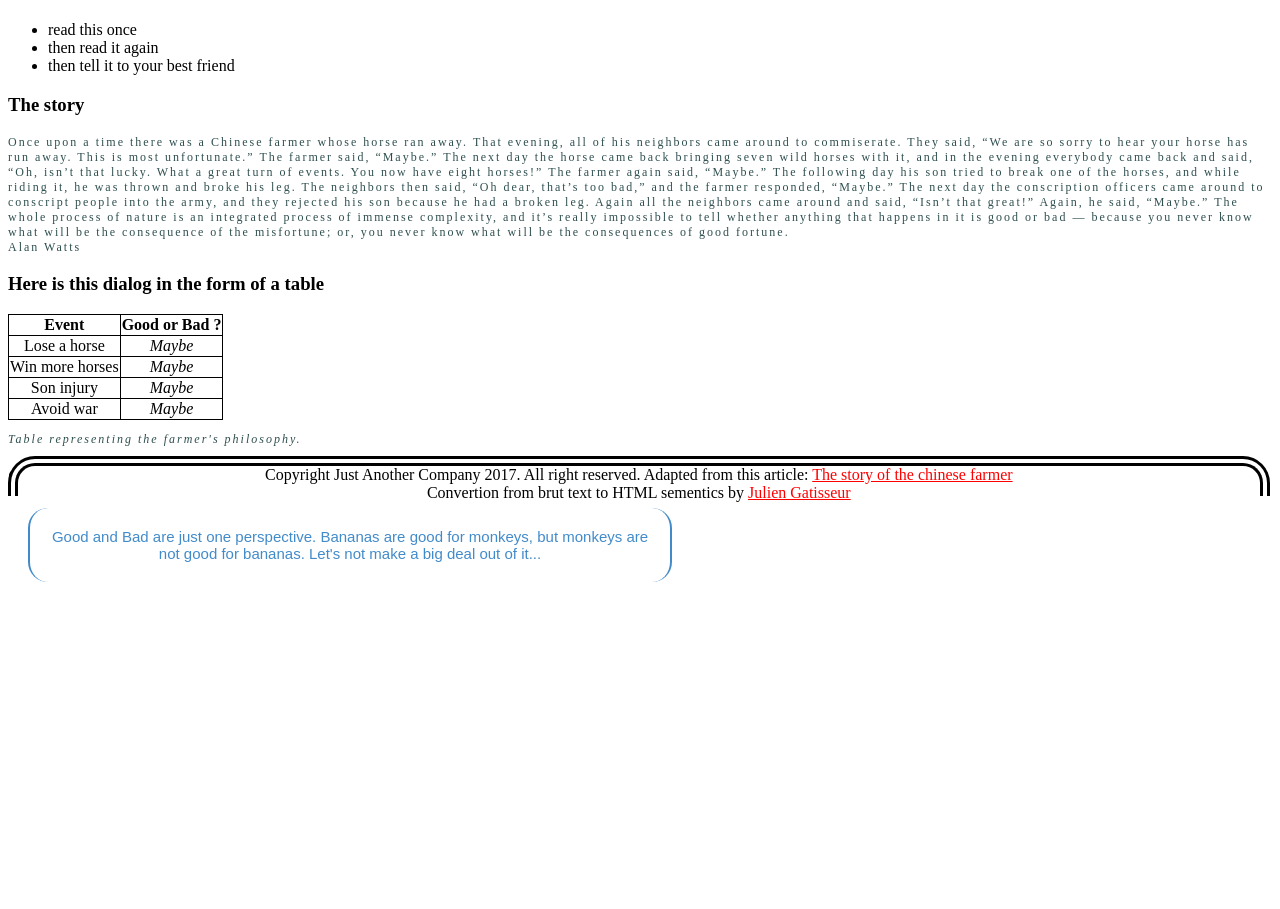
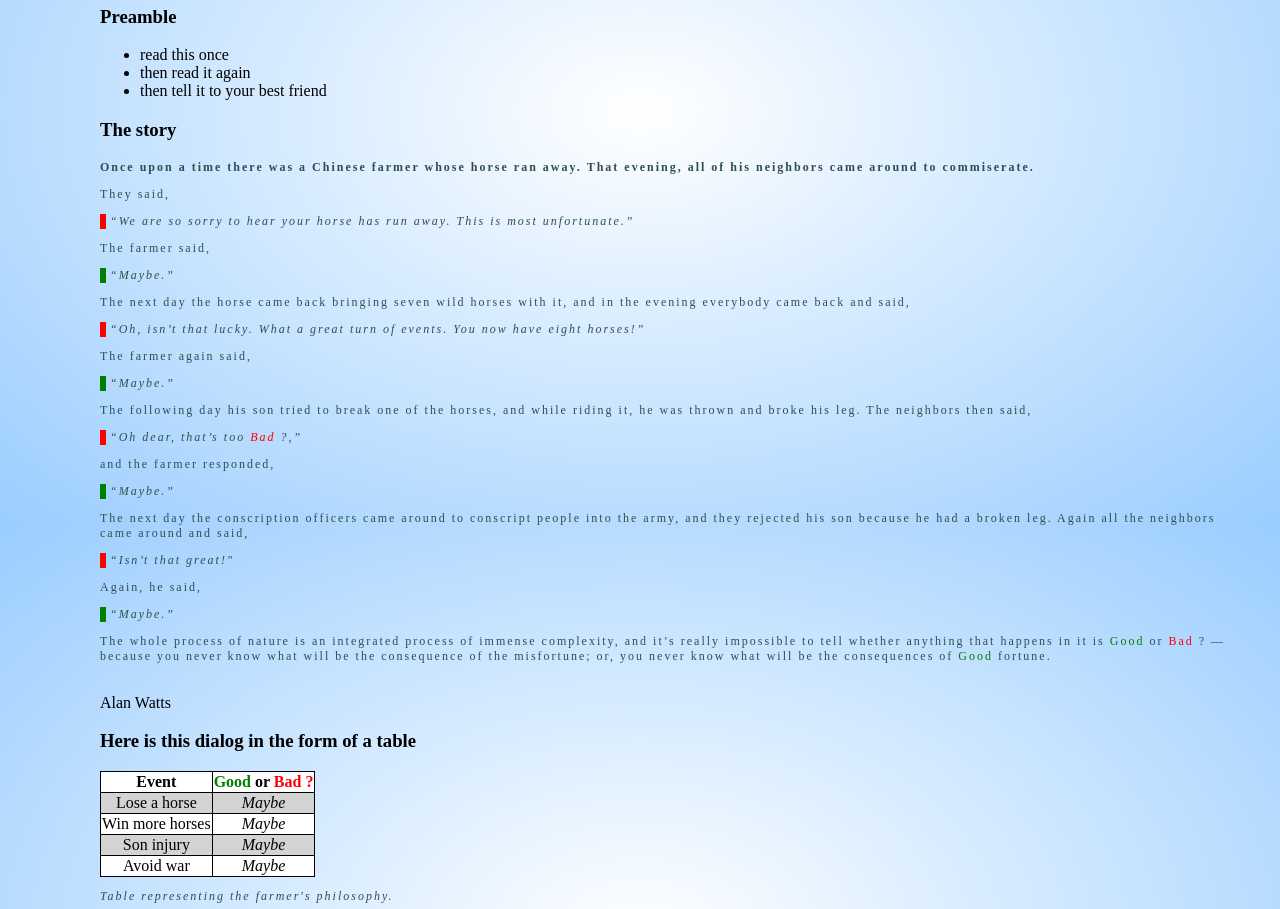
Before and after one commit to Saphido/progressive-enhancement, a plain HTML site: page index.html in a window 1280 px wide. Shown: the part 304-1213 px from the top of the page. Before the commit the page ends 974 px from the top, so only its background shows below. Drawn offline with Linux system fonts and the light colour scheme.

Commit message:
Adding content

```diff
--- a/css/style.css
+++ b/css/style.css
@@ -1,12 +1,21 @@
 body {
-   padding-bottom:60px;
+   height: 100vh;
+   width: 90%;
+   margin-left: 100px;
+   margin-right: 100px;
+   background: -webkit-radial-gradient(rgb(255, 255, 255), rgb(154, 205, 255));
+   background: radial-gradient(rgb(255, 255, 255), rgb(154, 205, 255));
+   background-size: 100% auto;
 }
 
 footer {
-   position:absolute;
+   position:relative;
+   width: 80%;
+   height: 40px;
    bottom: 0px;
-   width: 97%;
-   height: 30px;
+   margin-left: 60px;
+   margin-right: 60px;
+   margin-top: 40px;
    background:white;
    text-align: center;
    border-top: 10px double #000;
@@ -51,12 +60,14 @@ td {
  }
 
 blockquote {
-   max-width: 600px;
+   width: 50%;
    text-align: center;
-   margin: 20px;
-   padding: 20px;
+   margin-left: 300px;
+   margin-bottom: 80px;
+   margin-top: 80px;
+   padding: 30px;
    font-family: Arial,Helvetica Neue,Helvetica,sans-serif;
-   font-size: 15px;
+   font-size: 160%;
    color: #428bca;
    border-left: 2px solid #428bca;
    border-top-left-radius: 20px;
@@ -64,8 +75,48 @@ blockquote {
    border-right: 2px solid #428bca;
    border-top-right-radius: 20px;
    border-bottom-right-radius: 20px;
+   background-color: #f2f2f2;
     }
+
+
+header h1 {
+   background-color: yellow;
+}
+
+table .rowGrey {
+   background-color: lightgray;
+}
+
+table .rowWhite {
+   background-color: white;
+}
 
 #quote {
    margin: auto;
 }
+
+#firstParagraph {
+   font-weight: bold;
+}
+
+.neighbors {
+   border-left: 6px solid red;
+   padding-left: 4px;
+   font-style: italic;
+}
+
+.farmer {
+   border-left: 6px solid green;
+   padding-left: 4px;
+   font-style: italic;
+}
+
+.good {
+   color:green;
+   text-transform: capitalize;
+}
+
+.bad {
+   color:red;
+   text-transform: capitalize;
+}
--- a/index.html
+++ b/index.html
@@ -1,77 +1,89 @@
 <!DOCTYPE html>
 <html>
-    <header>
+    <head>
         <meta charset="UTF-8">
         <title>The Story of the Chinese Farmer</title>
         <link rel="stylesheet" href="css/style.css">
-    </header>
+    </head>
 
     <body>
-        <section>
+        <header>
             <h1><u>The Story of the Chinese Farmer</u></h1>
-            <p><i>11 mai 2016, Alexandre Gorius</i></p>
+            <h5>11 mai 2016, Alexandre Gorius</h5>
             <img alt="A guy spreading water in a room and someone his catching him on the shoulder"
                 src="https://cdn-images-1.medium.com/max/1000/1*2PCmLZyzQaF2pyKYkSTFpA.jpeg"
                 width="200px"> <br>
-                <a href="https://cdn-images-1.medium.com/max/1000/1*2PCmLZyzQaF2pyKYkSTFpA.jpeg" target="_blank" title="Source of the image">Source</a>
-        </section>
+            <a href="https://cdn-images-1.medium.com/max/1000/1*2PCmLZyzQaF2pyKYkSTFpA.jpeg" target="_blank" title="Source of the image">Source</a>
+        </header>
 
-        <section>
+
+        <section class="preamble">
             <h3>Preamble</h3>
             <ul>
                 <li>read this once</li>
                 <li>then read it again</li>
                 <li>then tell it to your best friend</li>
             </ul>
+        </section>
+        <section class="story">
+            <h3>The story</h3>
 
-            <h3>The story</h3>
-            <p>Once upon a time there was a Chinese farmer whose horse ran away. That evening, all of his neighbors came around to commiserate.
-                They said, “We are so sorry to hear your horse has run away. This is most unfortunate.” The farmer said, “Maybe.” The next day
-                the horse came back bringing seven wild horses with it, and in the evening everybody came back and said, “Oh, isn’t that lucky.
-                What a great turn of events. You now have eight horses!” The farmer again said, “Maybe.” The following day his son tried to break
-                one of the horses, and while riding it, he was thrown and broke his leg. The neighbors then said, “Oh dear, that’s too bad,” and
-                the farmer responded, “Maybe.” The next day the conscription officers came around to conscript people into the army, and they rejected
-                his son because he had a broken leg. Again all the neighbors came around and said, “Isn’t that great!” Again, he said, “Maybe.”
-                The whole process of nature is an integrated process of immense complexity, and it’s really impossible to tell whether anything
-                that happens in it is good or bad — because you never know what will be the consequence of the misfortune; or, you never know what
-                will be the consequences of good fortune.
+            <p id="firstParagraph">Once upon a time there was a Chinese farmer whose horse ran away. That evening, all of his neighbors came around to commiserate.</p>
+            <p>They said,</p>
+            <p class="neighbors"> “We are so sorry to hear your horse has run away. This is most unfortunate.”</p>
+            <p>The farmer said,</p>
+            <p class="farmer">“Maybe.”</p>
+            <p>The next day the horse came back bringing seven wild horses with it, and in the evening everybody came back and said,</p>
+            <p class="neighbors">“Oh, isn’t that lucky. What a great turn of events. You now have eight horses!”</p>
+            <p>The farmer again said,</p>
+            <p class="farmer">“Maybe.”</p>
+            <p>The following day his son tried to break one of the horses, and while riding it, he was thrown and broke his leg. The neighbors then said,</p>
+            <p class="neighbors">“Oh dear, that’s too <span class="bad">bad</span> ?,”</p>
+            <p>and the farmer responded,</p>
+            <p class="farmer">“Maybe.”</p>
+            <p>The next day the conscription officers came around to conscript people into the army, and they rejected
+                his son because he had a broken leg. Again all the neighbors came around and said,</p>
+            <p class="neighbors">“Isn’t that great!"</p>
+            <p>Again, he said,</p>
+            <p class="farmer">“Maybe.”</p>
+            <p>The whole process of nature is an integrated process of immense complexity, and it’s really impossible to tell whether anything
+                that happens in it is <span class="good">good</span> or <span class="bad">bad</span> ? — because you never know what will be the consequence of the misfortune; or, you never know what
+                will be the consequences of <span class="good">good</span> fortune.</p>
 
                 <br>Alan Watts</p>
 
         </section>
-
-        <section>
+        <section class="table">
             <h3>Here is this dialog in the form of a table</h3>
 
             <table>
-                <tr>
+                <tr class="rowWhite">
                     <th>Event</th>
                     <th><span class="good">Good</span> or <span class="bad">Bad ?</span></th>
                 </tr>
-                <tr>
+                <tr class="rowGrey">
                     <td>Lose a horse</td>
                     <td><em>Maybe</em></td>
                 </tr>
-                <tr>
+                <tr class="rowWhite">
                     <td>Win more horses</td>
                     <td><em>Maybe</em></td>
                 </tr>
-                <tr>
+                <tr class="rowGrey">
                     <td>Son injury</td>
                     <td><em>Maybe</em></td>
                 </tr>
-                <tr>
+                <tr class="rowWhite">
                     <td>Avoid war</td>
                     <td><em>Maybe</em></td>
                 </tr>
             </table>
             <p><i>Table representing the farmer's philosophy.</i></p>
         </section>
-
         <section id="quote">
             <h3>Conclusion</h3>
 
-                <blockquote>Good and Bad are just one perspective. Bananas are good for monkeys, but monkeys are not good for bananas.
+                <blockquote><span class="good">Good</span> and <span class="bad">Bad ?</span> are just one perspective. Bananas are <span class="good">good</span> for monkeys, but monkeys are not <span class="good">good</span> for bananas.
                             Let's not make a big deal out of it...
                 </blockquote>
 
```
Also changed, not shown: img/background.jpg (added).
